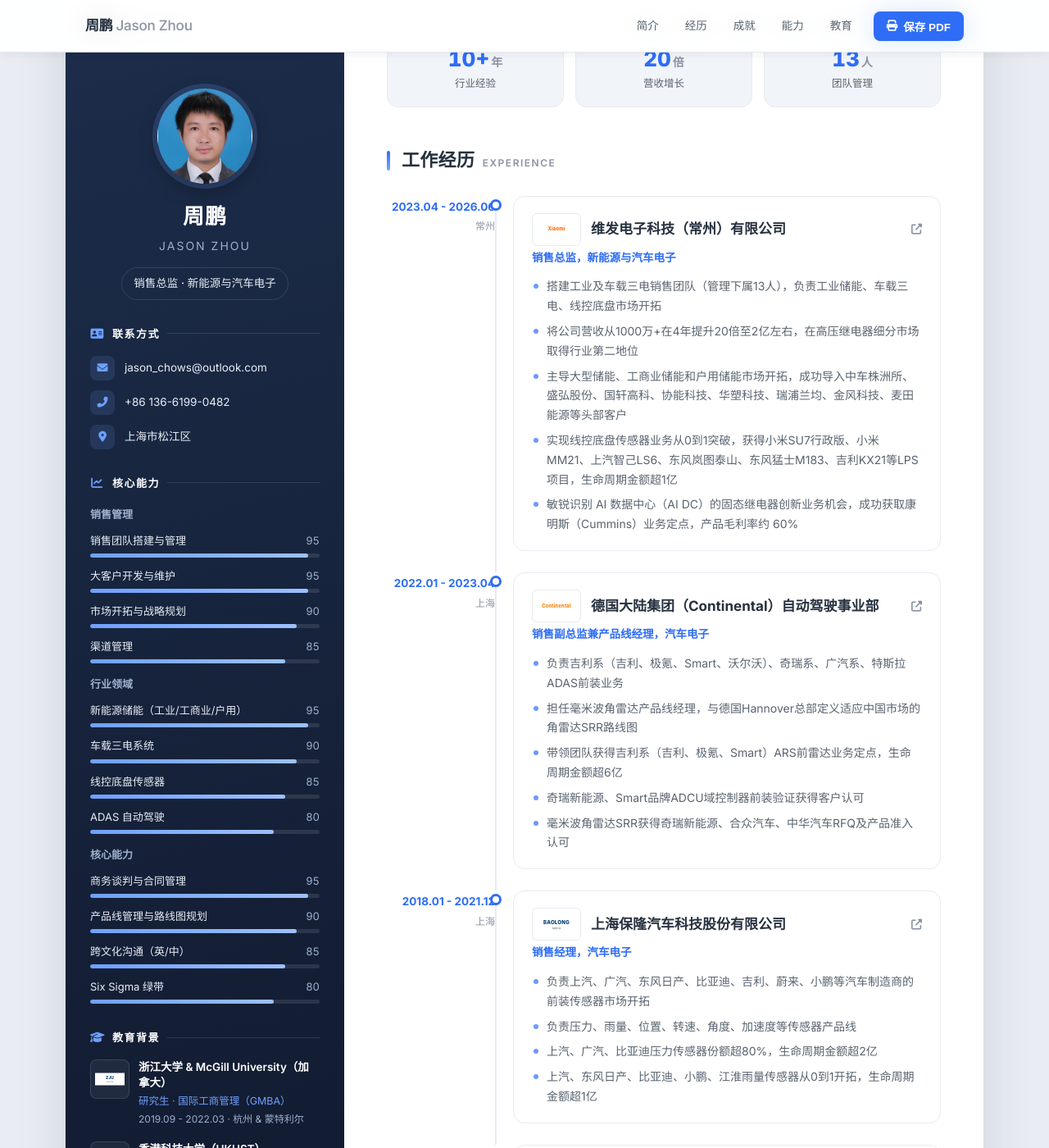
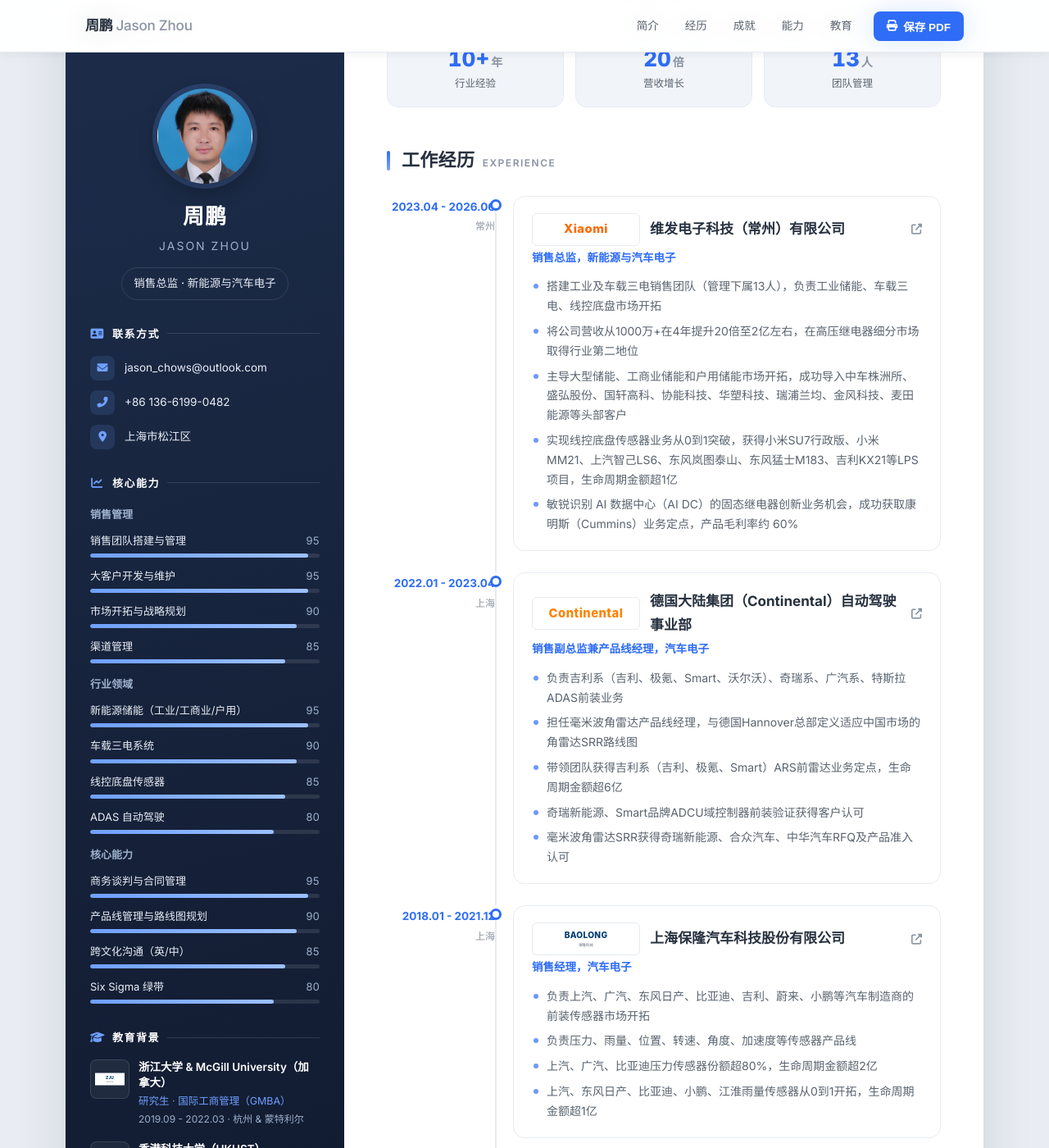
Before and after one commit to ZJU-Jason/ZJU-Jason.github.io, a Jekyll site: the page built from index.html, in a window 1280 px wide and 1400 px high, scrolled down 342 px. Shown: the whole window at 82% size. Built offline with Jekyll 4.4.1, drawn with Linux system fonts in a browser that asks for light colours.

Commit message:
Update assets/css/style.css

```diff
--- a/assets/css/style.css
+++ b/assets/css/style.css
@@ -233,7 +233,7 @@
 .exp-body:hover { box-shadow: var(--shadow-card); transform: translateY(-2px); border-color: #d6e2fb; }
 .exp-top { display: flex; align-items: center; gap: 12px; flex-wrap: wrap; }
 .exp-logo {
-  width: 60px; height: 40px; flex: none; object-fit: contain;
+  width: 132px; height: 40px; flex: none; object-fit: contain;
   background: #fff; border: 1px solid var(--line); border-radius: 6px; padding: 3px 6px;
 }
 .exp-company { font-size: 17px; font-weight: 700; color: var(--text); flex: 1; min-width: 0; }
@@ -255,7 +255,7 @@
    ============================================= */
 .ach-grid { display: grid; grid-template-columns: 1fr 1fr; gap: 16px; }
 .ach-card {
-  position: relative; padding: 20px 90px 18px 20px; border-radius: var(--radius);
+  position: relative; padding: 20px 130px 18px 20px; border-radius: var(--radius);
   background: var(--paper); border: 1px solid var(--line);
   transition: box-shadow 0.3s ease, transform 0.3s ease, border-color 0.3s ease;
   overflow: hidden;
@@ -266,7 +266,7 @@
 }
 .ach-logo {
   position: absolute; top: 16px; right: 16px;
-  width: 60px; height: 40px; object-fit: contain;
+  width: 100px; height: 34px; object-fit: contain;
   background: #fff; border: 1px solid var(--line); border-radius: 6px; padding: 3px 6px;
   opacity: 0.85;
 }
```
